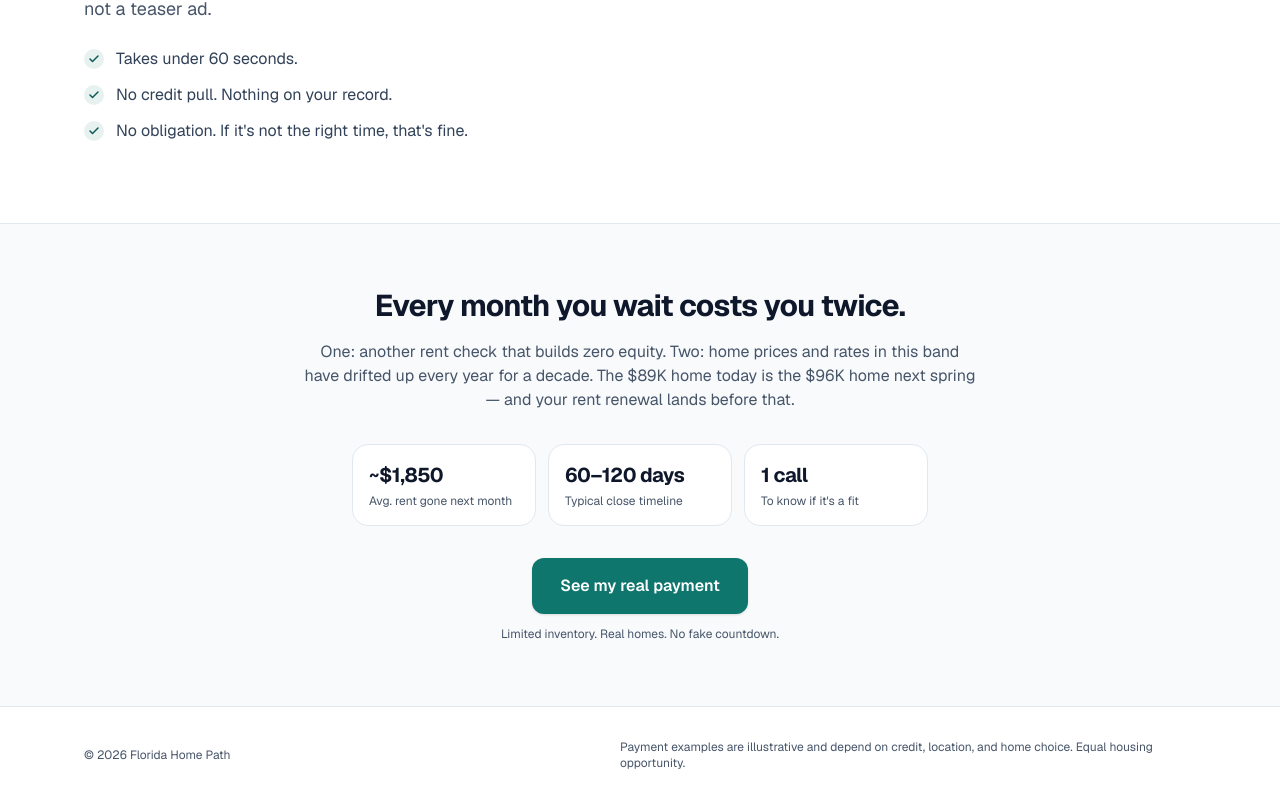
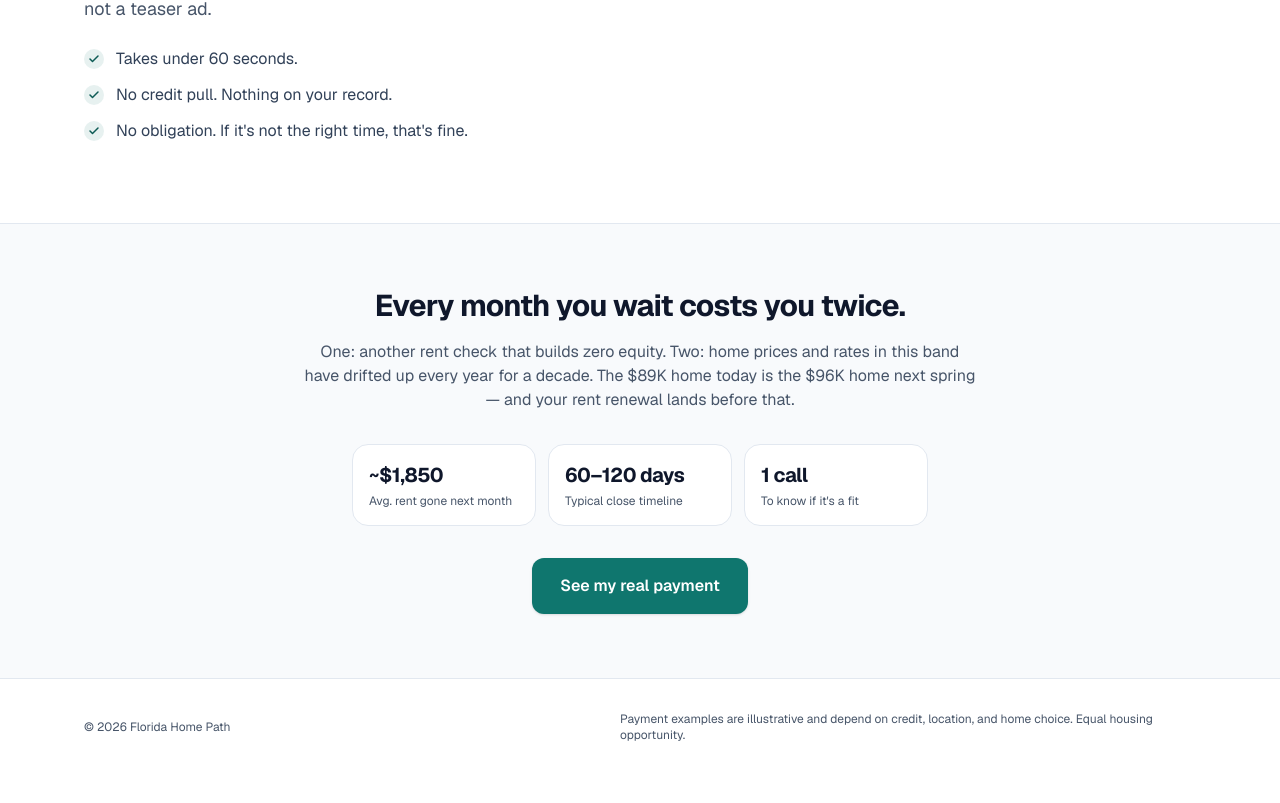
Before and after one commit to benjamin1160/ben, a Next.js app: page / in a window 1280 px wide. Shown: the part 5250-6053 px from the top of the page. After the commit the page ends 6025 px from the top, so only its background shows below. Built offline with nearby package versions, Linux system fonts and the light colour scheme.

Commit message:
Remove tagline under final CTA

```diff
--- a/app/page.tsx
+++ b/app/page.tsx
@@ -534,9 +534,6 @@ export default function Home() {
               >
                 See my real payment
               </Link>
-              <p className="text-xs text-muted">
-                Limited inventory. Real homes. No fake countdown.
-              </p>
             </div>
           </div>
         </section>
```
